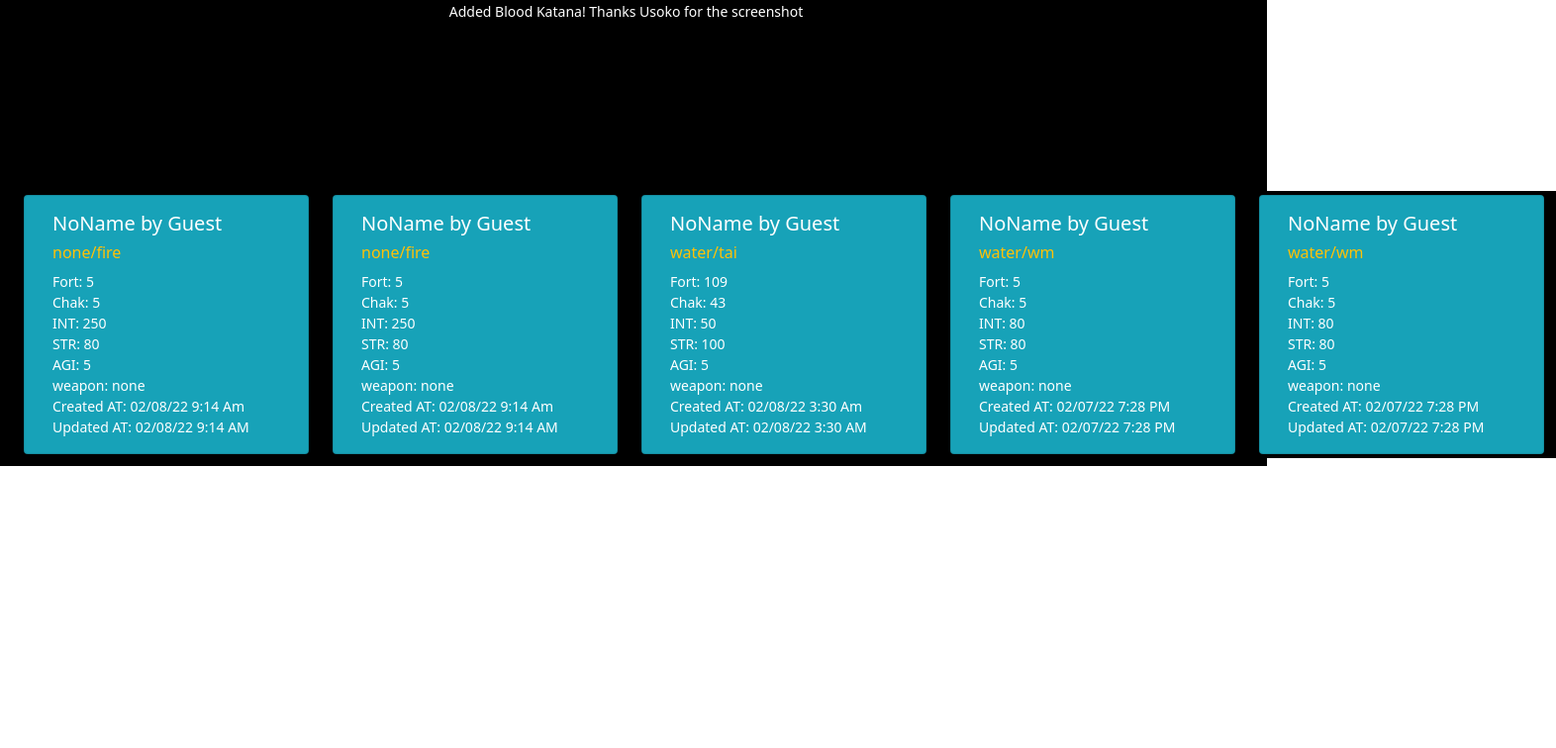
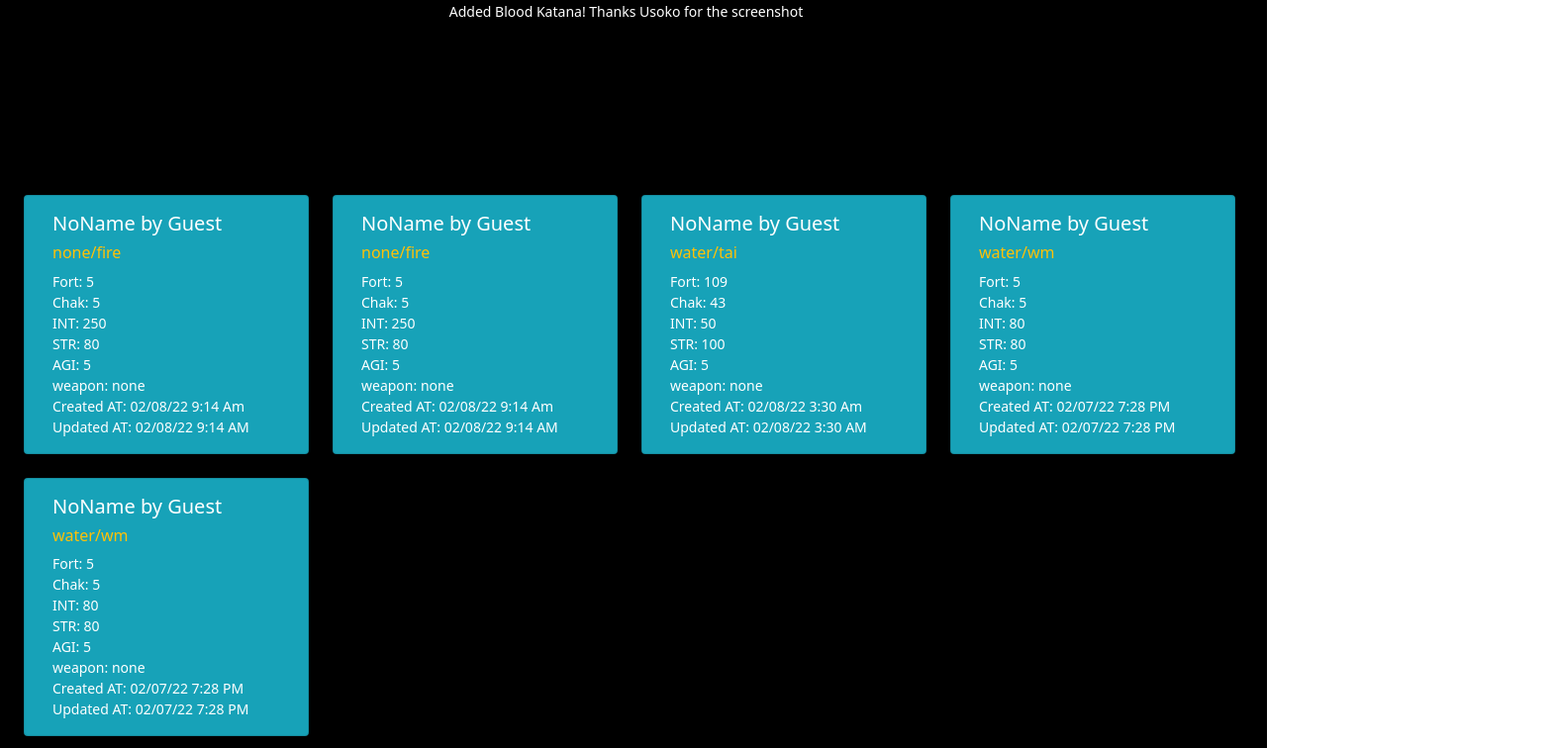
Before and after one commit to HanziD/MetaNin-app, an Angular app: page / in a window 1280 px wide. Shown: the part 2393-3149 px from the top of the page at 99% size, 1572 px wide, since content can reach past the window. Before the commit the page ends 2864 px from the top, so only its background shows below. Built offline with nearby package versions, Linux system fonts and the light colour scheme.

Commit message:
added css for cards to drop down if no hor. space

```diff
--- a/src/app/app.component.css
+++ b/src/app/app.component.css
@@ -1,3 +1,8 @@
 .bg{
     background-color: black;
 }
+.cardalign{
+    display: flex;
+    flex-wrap: wrap;
+
+}
--- a/src/app/app.component.html
+++ b/src/app/app.component.html
@@ -3,7 +3,7 @@
 
 
 
-<div class="container-fluid d-flex bg ">
+<div class="container-fluid d-flex bg cardalign scroll">
     <div *ngFor="let datas of data">
         <mn-vertical-card
         name={{datas.name}}
@@ -18,8 +18,13 @@
         updateDate="{{datas.updateDate}}">
             loading...
         </mn-vertical-card>
+    </div>
+    <br>
+    <br>
+    <br>
+    <br>
+    <br>
 
-    </div>
 </div>
 
 
```
